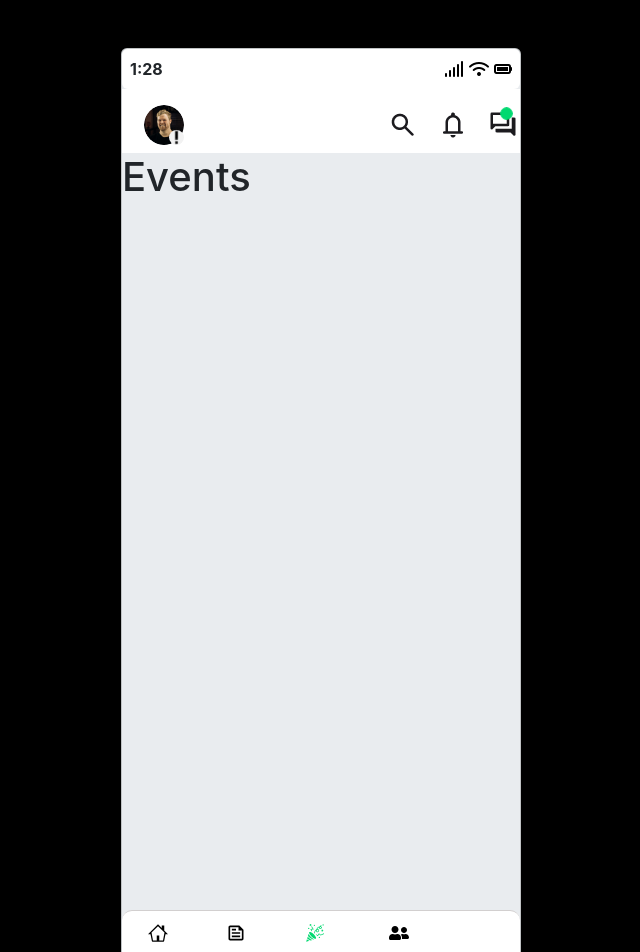
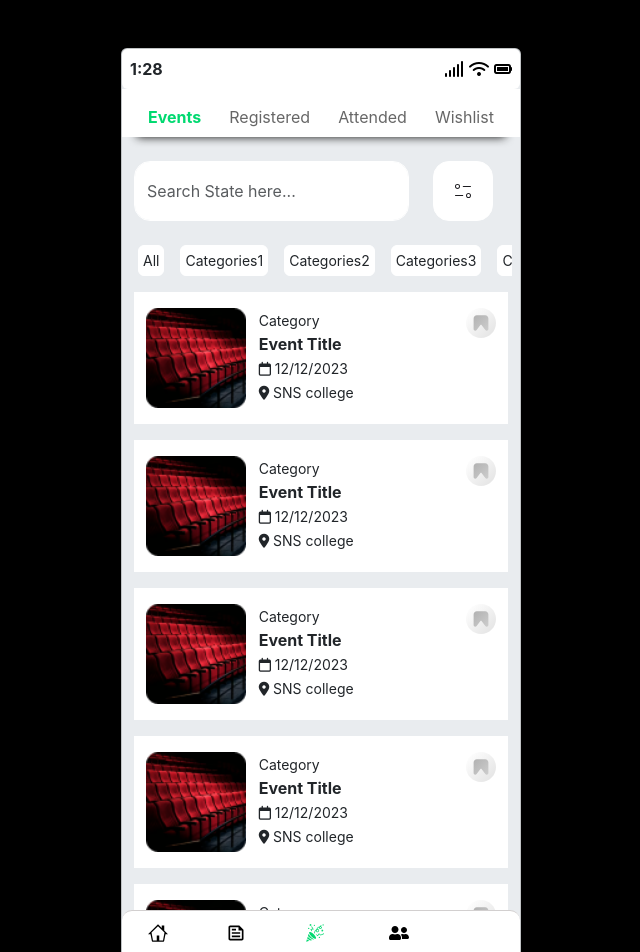
Before and after one commit to FrodoNaveen/STUNXT, a React (Create React App) app: page /events in a window 1280 px wide. Shown: the top 952 px of the page, without its empty margins (319-959 px from the left). Built offline with nearby package versions, Linux system fonts and the light colour scheme; some icons are missing.

Commit message:
created eventpage

```diff
--- a/src/App.css
+++ b/src/App.css
@@ -192,3 +192,7 @@ body {
   background-color: #00D9701A;
   cursor: pointer;
 }
+
+.scrollHide::-webkit-scrollbar {
+  display: none;
+}
--- a/src/components/Events.js
+++ b/src/components/Events.js
@@ -1,17 +1,203 @@
 import Time from "./Time";
-import MenuBar from "./MenuBar";
 import Navbar from "./Navbar";
+import { useEffect, useState } from "react";
+import filterlogo from "../images/Home/filterlogo.svg"
+import event3 from "../images/Home/Event3.png"
+import savelogo from "../images/Home/savelogo.svg"
 
 const Events = () => {
 
   const index = 2
+
+  const eventHeader = ["Events", "Registered", "Attended", "Wishlist"]
+  const eventCategories = ["All", "Categories1", "Categories2", "Categories3", "Categories4", "Categories5"]
+
+  const [selectEventHeader, setSelectEventHeader] = useState()
+
+
+  function changeEventHeader(ele) {
+    setSelectEventHeader(ele)
+  }
+
+  useEffect(() => {
+    setSelectEventHeader("Events")
+  }, [])
   return (
     <div className="mainContainer bg-body-secondary card mt-5 phoneSize">
       <Time />
-      <MenuBar />
-      <h1>Events</h1>
+
+      {/* EventHeader */}
+      <div className=" container bg-white pt-3 pb-2" style={{ boxShadow: "0px 15px 10px -15px #111" }}>
+        <div className=" card-fluid d-flex justify-content-around text-center">
+          {eventHeader.map((ele, index) => (
+            <div>
+              {selectEventHeader === ele ? <span style={{ color: "#00d970" }} onClick={() => changeEventHeader(ele)}><b>{ele}</b></span>
+                : <span style={{ color: "#00000099" }} onClick={() => changeEventHeader(ele)}>{ele}</span>
+              }
+            </div>
+          ))}
+        </div>
+      </div>
+
+
+
+      {/* Search input and filter icon */}
+      <div className="container mt-4">
+        <div className="row">
+          <div className="col-9">
+            <input className="form-control rounded-4 borderWhite text-start" placeholder="Search State here..." style={{ height: "60px", paddingRight: "20px" }} />
+          </div>
+          <div className="col-3">
+            <div className="card rounded-4 borderWhite" style={{ height: "60px", width: "60px" }}>
+              <img className="m-auto cursorPointer" src={filterlogo} alt="filter logo" style={{ height: "24px", width: "24px" }} />
+            </div>
+          </div>
+        </div>
+      </div>
+
+      {/* Event categories */}
+      <div className="conatiner-fluid mt-4 me-2">
+        <div className="d-flex scrollHide" style={{ overflow: "auto" }}>
+          {eventCategories.map((ele) => (
+            <div>
+              <small className="card ms-3 p-1 borderWhite cursorPointer">{ele}</small>
+            </div>
+          ))}
+        </div>
+      </div>
+
+      <div className="container scrollHide" style={{ overflow: "scroll" }}>
+        {/* all events */}
+        <div className="b_100">
+          <div className="container-fluid bg-white mt-3">
+            <div className="pt-3 pb-3">
+              <div className="row">
+                <div className="col-4">
+                  <img src={event3} alt="eventimage" style={{ width: "100px", height: "100px" }} />
+                </div>
+                <div className="col-8 ps-0">
+                  <div className="float-start">
+                    <small>Category</small>
+                  </div>
+                  <div className="float-end">
+                    <small><img className="text-danger" src={savelogo} alt="savelogo" /></small>
+                  </div>
+
+                  <br />
+                  <b>Event Title</b>
+                  <br />
+                  <small><i class="fa-regular fa-calendar"></i> 12/12/2023</small>
+                  <br />
+                  <small><i class="fa-solid fa-location-dot"></i> SNS college</small>
+                </div>
+
+              </div>
+            </div>
+          </div>
+          <div className="container-fluid bg-white mt-3">
+            <div className="pt-3 pb-3">
+              <div className="row">
+                <div className="col-4">
+                  <img src={event3} alt="eventimage" style={{ width: "100px", height: "100px" }} />
+                </div>
+                <div className="col-8 ps-0">
+                  <div className="float-start">
+                    <small>Category</small>
+                  </div>
+                  <div className="float-end">
+                    <small><img className="text-danger" src={savelogo} alt="savelogo" /></small>
+                  </div>
+
+                  <br />
+                  <b>Event Title</b>
+                  <br />
+                  <small><i class="fa-regular fa-calendar"></i> 12/12/2023</small>
+                  <br />
+                  <small><i class="fa-solid fa-location-dot"></i> SNS college</small>
+                </div>
+
+              </div>
+            </div>
+          </div>
+          <div className="container-fluid bg-white mt-3">
+            <div className="pt-3 pb-3">
+              <div className="row">
+                <div className="col-4">
+                  <img src={event3} alt="eventimage" style={{ width: "100px", height: "100px" }} />
+                </div>
+                <div className="col-8 ps-0">
+                  <div className="float-start">
+                    <small>Category</small>
+                  </div>
+                  <div className="float-end">
+                    <small><img className="text-danger" src={savelogo} alt="savelogo" /></small>
+                  </div>
+
+                  <br />
+                  <b>Event Title</b>
+                  <br />
+                  <small><i class="fa-regular fa-calendar"></i> 12/12/2023</small>
+                  <br />
+                  <small><i class="fa-solid fa-location-dot"></i> SNS college</small>
+                </div>
+
+              </div>
+            </div>
+          </div>
+          <div className="container-fluid bg-white mt-3">
+            <div className="pt-3 pb-3">
+              <div className="row">
+                <div className="col-4">
+                  <img src={event3} alt="eventimage" style={{ width: "100px", height: "100px" }} />
+                </div>
+                <div className="col-8 ps-0">
+                  <div className="float-start">
+                    <small>Category</small>
+                  </div>
+                  <div className="float-end">
+                    <small><img className="text-danger" src={savelogo} alt="savelogo" /></small>
+                  </div>
+
+                  <br />
+                  <b>Event Title</b>
+                  <br />
+                  <small><i class="fa-regular fa-calendar"></i> 12/12/2023</small>
+                  <br />
+                  <small><i class="fa-solid fa-location-dot"></i> SNS college</small>
+                </div>
+
+              </div>
+            </div>
+          </div>
+
+          <div className="container-fluid bg-white mt-3">
+            <div className="pt-3 pb-3">
+              <div className="row">
+                <div className="col-4">
+                  <img src={event3} alt="eventimage" style={{ width: "100px", height: "100px" }} />
+                </div>
+                <div className="col-8 ps-0">
+                  <div className="float-start">
+                    <small>Category</small>
+                  </div>
+                  <div className="float-end">
+                    <small><img className="text-danger" src={savelogo} alt="savelogo" /></small>
+                  </div>
+
+                  <br />
+                  <b>Event Title</b>
+                  <br />
+                  <small><i class="fa-regular fa-calendar"></i> 12/12/2023</small>
+                  <br />
+                  <small><i class="fa-solid fa-location-dot"></i> SNS college</small>
+                </div>
+              </div>
+            </div>
+          </div>
+        </div>
+      </div>
       <Navbar index={index} />
-    </div>
+    </div >
   );
 };
 export default Events;
--- a/src/components/Home.js
+++ b/src/components/Home.js
@@ -18,7 +18,7 @@ const Home = () => {
     <div className="mainContainer bg-body-secondary card mt-5 phoneSize">
       <Time />
       <MenuBar />
-      <div className="container" style={{ overflow: "scroll" }}>
+      <div className="container scrollHide" style={{ overflow: "scroll" }}>
 
         {/* verify alert block */}
         <div className="card bg-white mt-3 borderWhite">
```
Also changed, not shown: src/images/Home/filterlogo.svg (added), src/images/Home/savelogo.svg (added).
